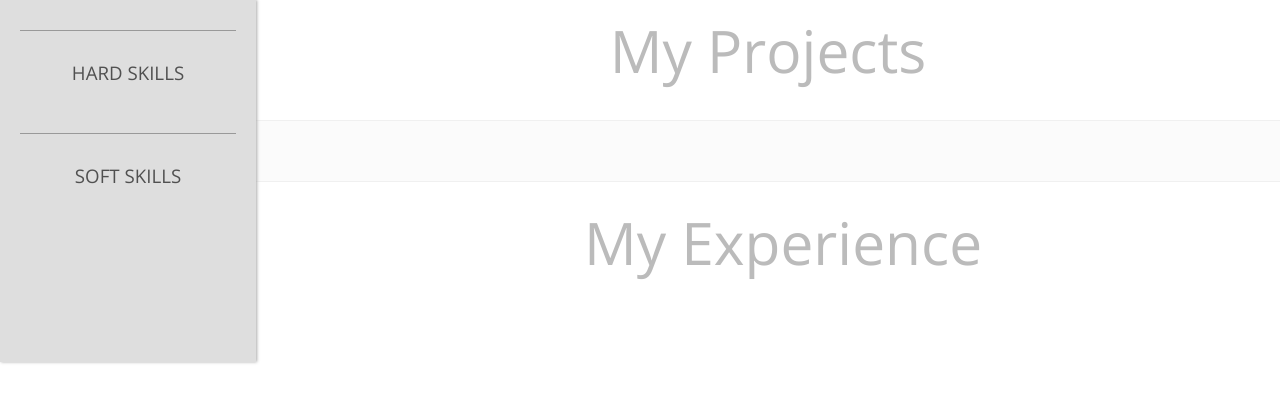
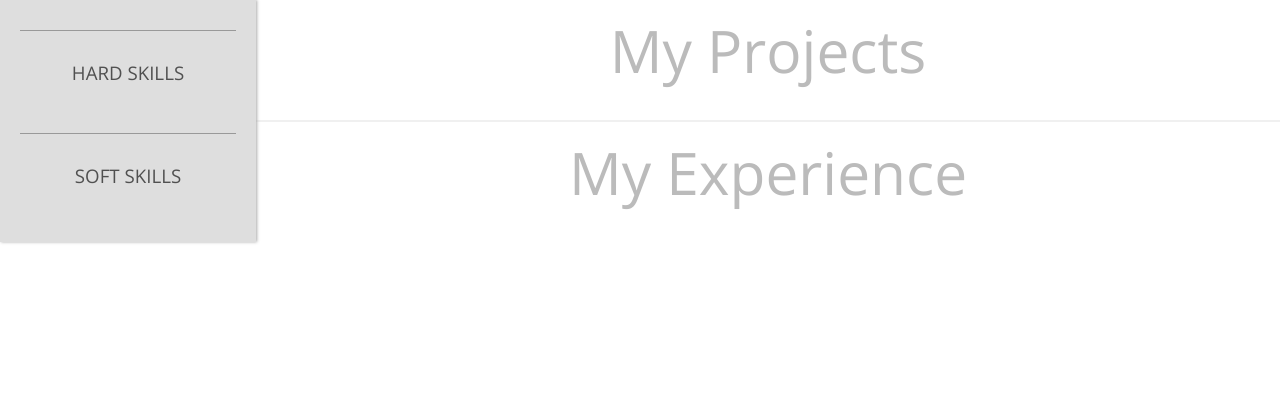
Before and after one commit to Sokirlov/mycv, a Django app: page / in a window 1280 px wide. Shown: the top 403 px of the page. Run offline with Django 3.2, Linux system fonts and the light colour scheme; data that the repository does not hold is empty.

Commit message:
Update main.css

```diff
--- a/mycv/static/main.css
+++ b/mycv/static/main.css
@@ -117,9 +117,9 @@ div#introduction {
     border-top: 1px solid #f0f0f0;
     border-bottom: 1px solid #f0f0f0;
 }
-div#projects, div#experience {
+/* div#projects, div#experience {
     padding: 10px 0 50px 30px;
-}
+} */
 .block h3{
     margin: 5px 0;
 }
```
